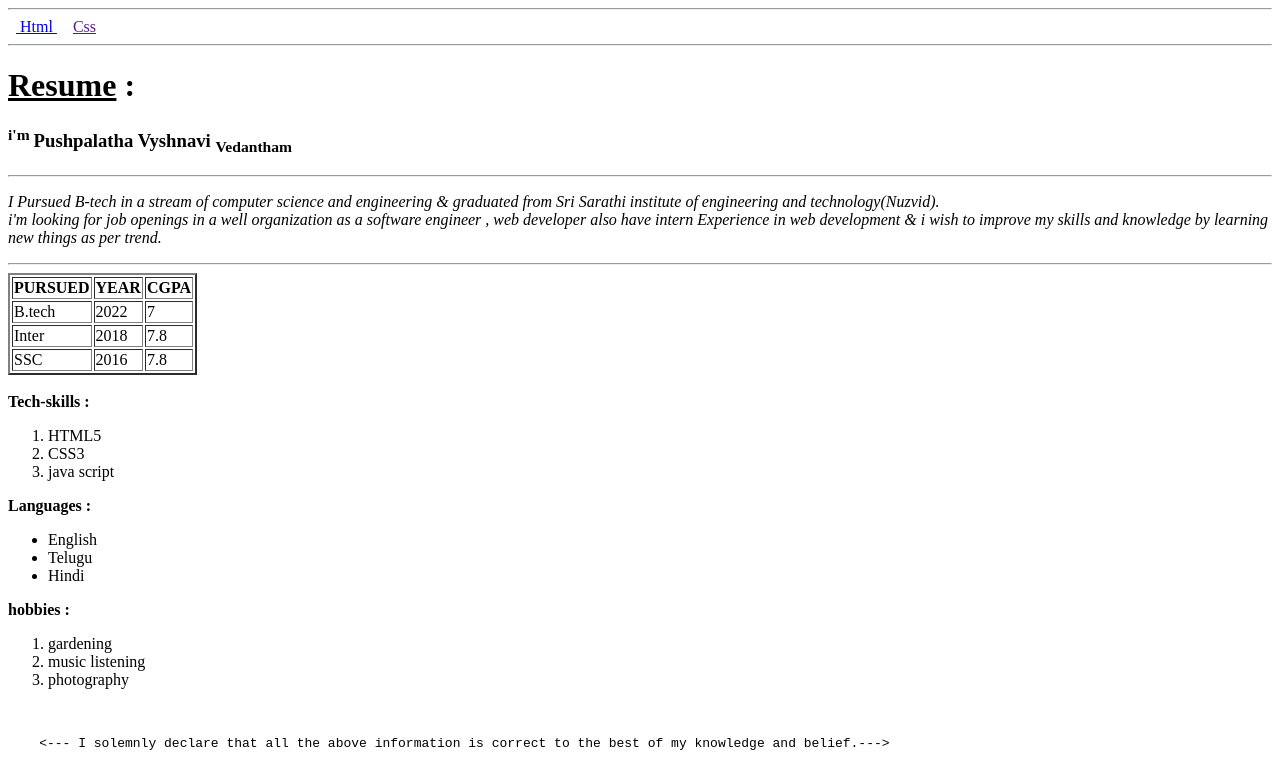
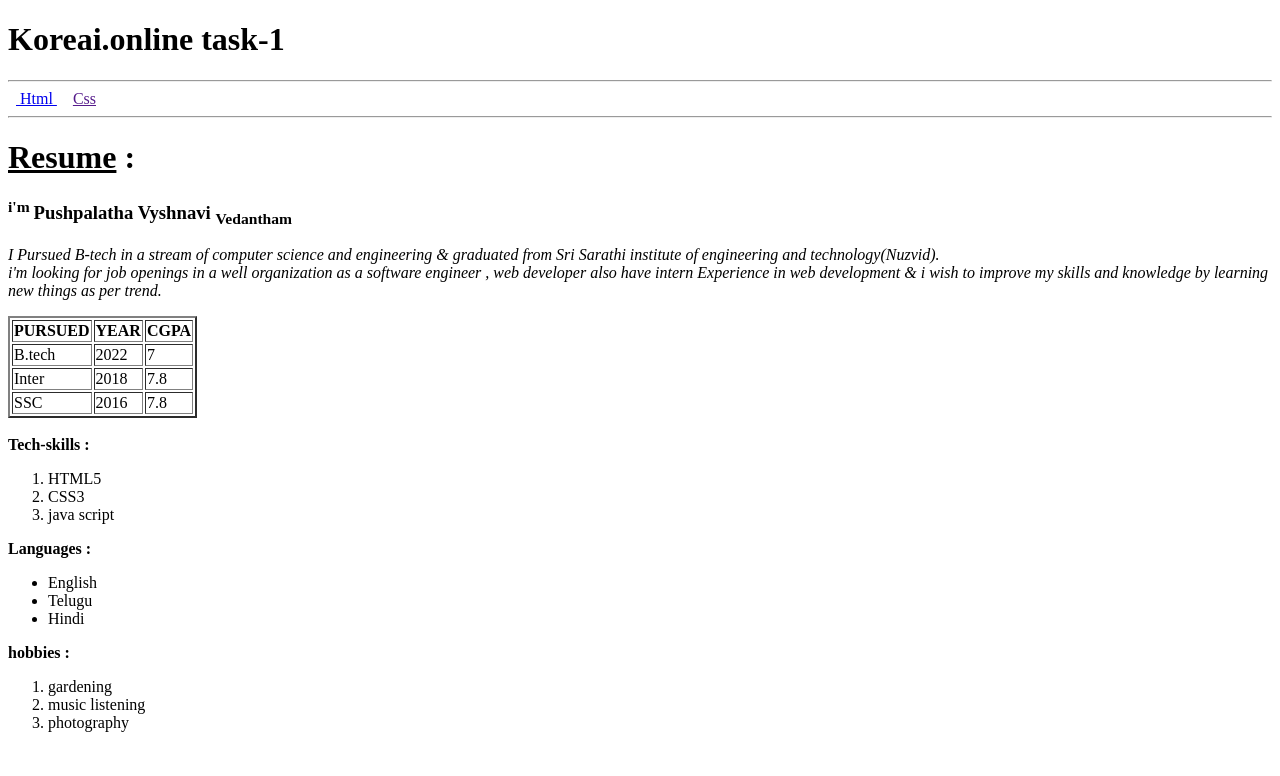
Before and after one commit to pushpalathavyshnavi-v/koreai-tasks, a plain HTML site: page index.html in a window 1280 px wide. Shown: the top 776 px of the page. Drawn offline with Linux system fonts and the light colour scheme.

Commit message:
Update index.html

```diff
--- a/index.html
+++ b/index.html
@@ -6,19 +6,20 @@
     <title>Hw1_Resume_Building</title>
 </head>
 <body>
+    <h1> Koreai.online task-1 </h1>
    <hr>
-    <div> &nbsp;&nbsp;<a href="resume-building.html"> Html </a> &nbsp;&nbsp;&nbsp; <a href=""> Css </a></div>
+    <div> &nbsp;&nbsp;<a href="index.html"> Html </a> &nbsp;&nbsp;&nbsp; <a href=""> Css </a></div>
     <hr> <h1> <u>Resume</u> :</h1>
 
     <!-- my bio -->
       <h3><sup>i'm </sup>Pushpalatha Vyshnavi
       <sub>Vedantham</sub></h3>
-     <hr>
+
      <i><p>
         I Pursued B-tech in a stream of computer science and engineering & graduated from Sri Sarathi institute of engineering and technology(Nuzvid). <br>
         i'm looking for job openings in a well organization as a software engineer , web developer also have intern Experience in web development & i wish to improve my skills and knowledge by learning new things as per trend. </p></i>
 
-    <hr>
+
 
   <table border="2">
 
```
